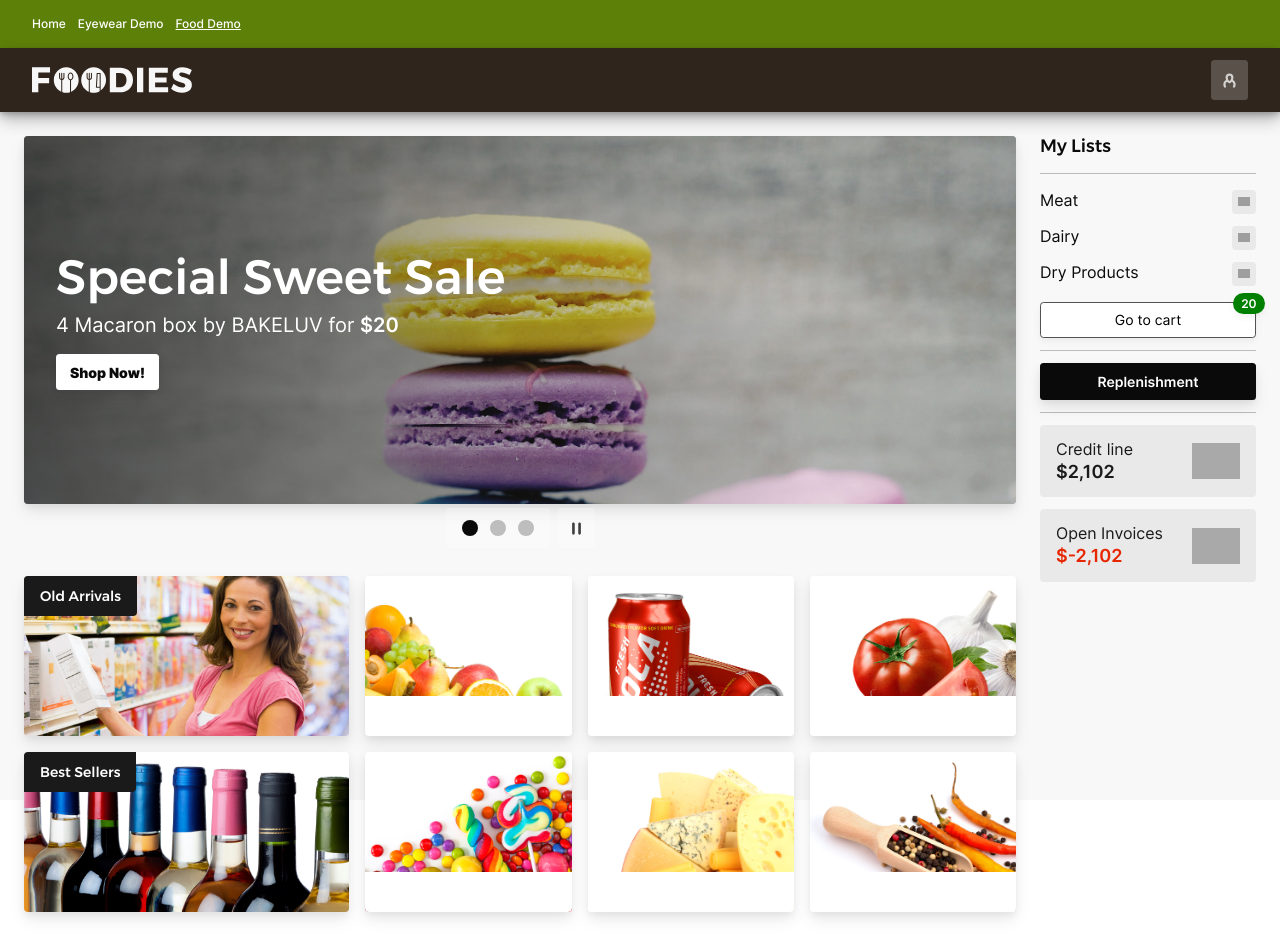
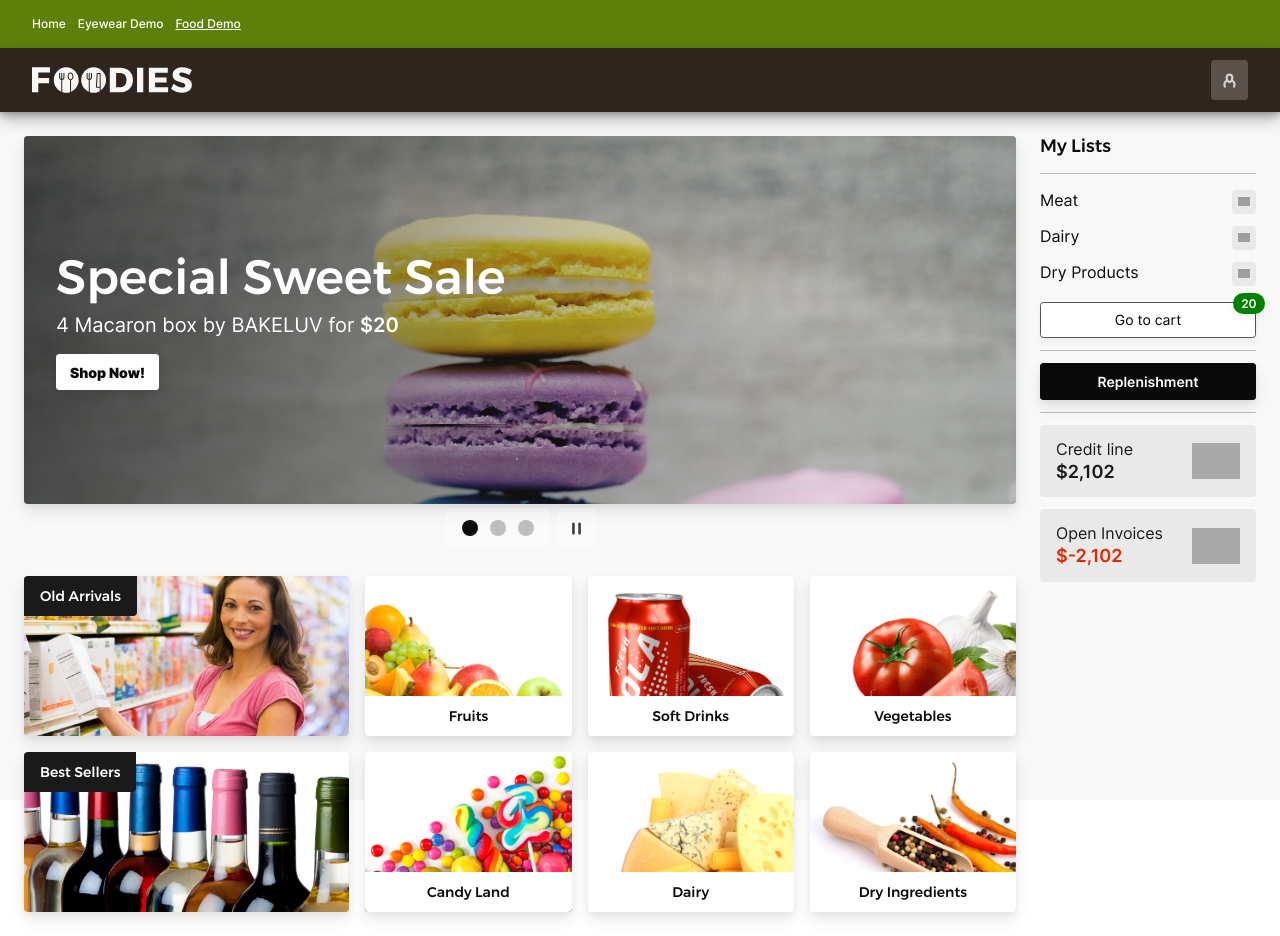
Before and after one commit to YonatanKof/pepp-homapage-central, a Vue app: page /food-demo in a window 1280 px wide. Built offline with nearby package versions, Linux system fonts and the light colour scheme; grey boxes are pictures that could not be loaded.

Commit message:
fix design issues

```diff
--- a/src/components/demo-food/Card.vue
+++ b/src/components/demo-food/Card.vue
@@ -45,9 +45,8 @@ $title-height: 2.5rem;
 	.overlay-i {
 		position: relative;
 		line-height: $box-height-overlay;
-		color: white;
 		padding: 0 16px;
-		background: $color-primary;
+		background-color: $color-primary;
 		border-radius: 0 0 4px 0;
 		width: max-content;
 	}
@@ -59,6 +58,7 @@ $title-height: 2.5rem;
 		width: 100%;
 		text-align: center;
 		border-radius: 0 0 4px 4px;
+		color: $color-system-1-full;
 	}
 }
 </style>
```
